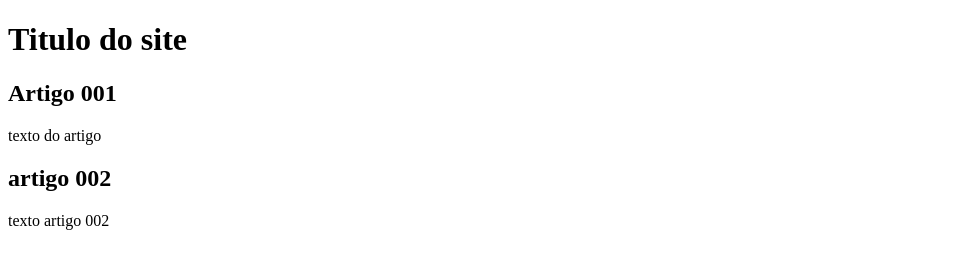
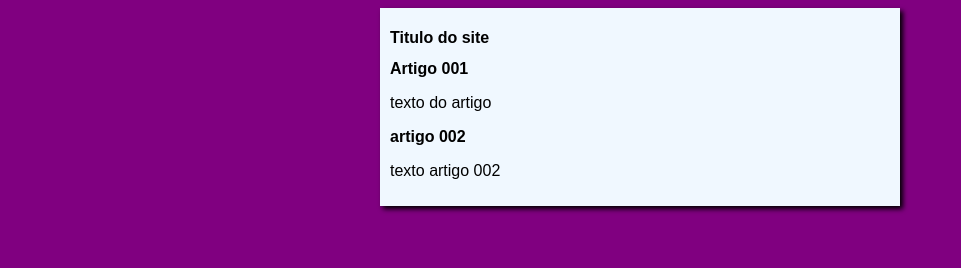
Before and after one commit to joanats/projetsite, a plain HTML site: page index.html in a window 1280 px wide. Shown: the whole page, without its empty margins (0-961 px from the left). Drawn offline with Linux system fonts and the light colour scheme.

Commit message:
iniciei o design

```diff
--- /dev/null
+++ b/estilos/style.css
@@ -0,0 +1,16 @@
+* {
+    font-family: Arial, Helvetica, sans-serif;
+    font-size: 16px;
+}
+
+body{
+    background-color: purple;
+}
+
+main {
+    background-color: aliceblue;
+    width: 500px;
+    margin: auto;
+    padding: 10px;
+    box-shadow: 3px 3px 5px black;
+}
--- a/index.html
+++ b/index.html
@@ -4,6 +4,7 @@
     <meta charset="UTF-8">
     <meta name="viewport" content="width=device-width, initial-scale=1.0">
     <title>TITULO DO SITE</title>
+    <link rel="stylesheet" href="estilos/style.css">
 </head>
 <body>
     <main>
```
